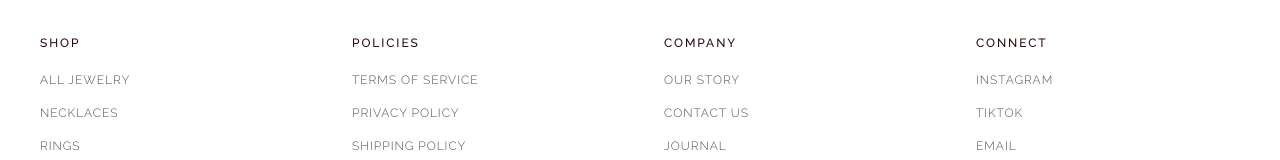
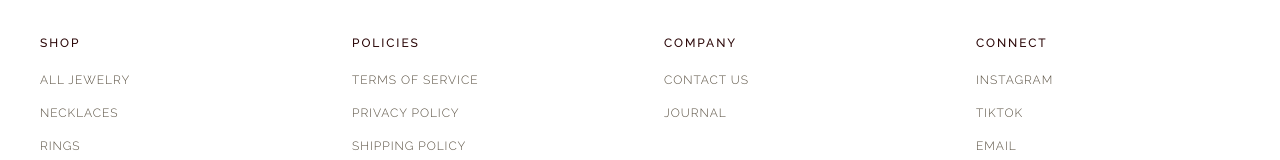
Before and after one commit to Ayomide-cmd/itele-, a Next.js app: page / in a window 1280 px wide. Shown: the part 1622-1782 px from the top of the page. Built offline with nearby package versions, Linux system fonts and the light colour scheme.

Commit message:
feat: implement new updates and components

```diff
--- a/components/Footer.tsx
+++ b/components/Footer.tsx
@@ -22,7 +22,6 @@ export function Footer() {
 
         <div>
           <h3>Company</h3>
-          <Link href="/">Our Story</Link>
           <Link href="/">Contact Us</Link>
           <Link href="/">Journal</Link>
         </div>
```
